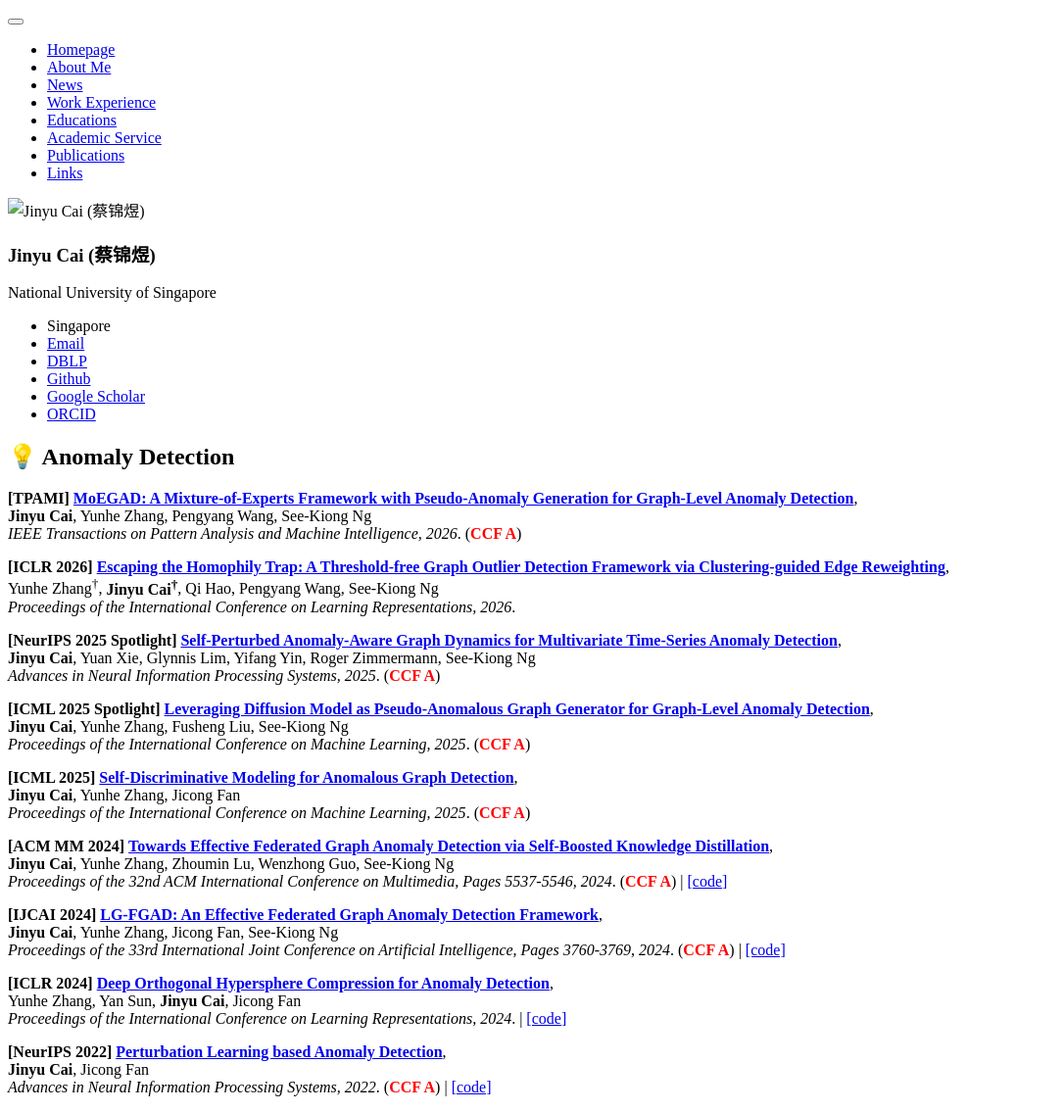
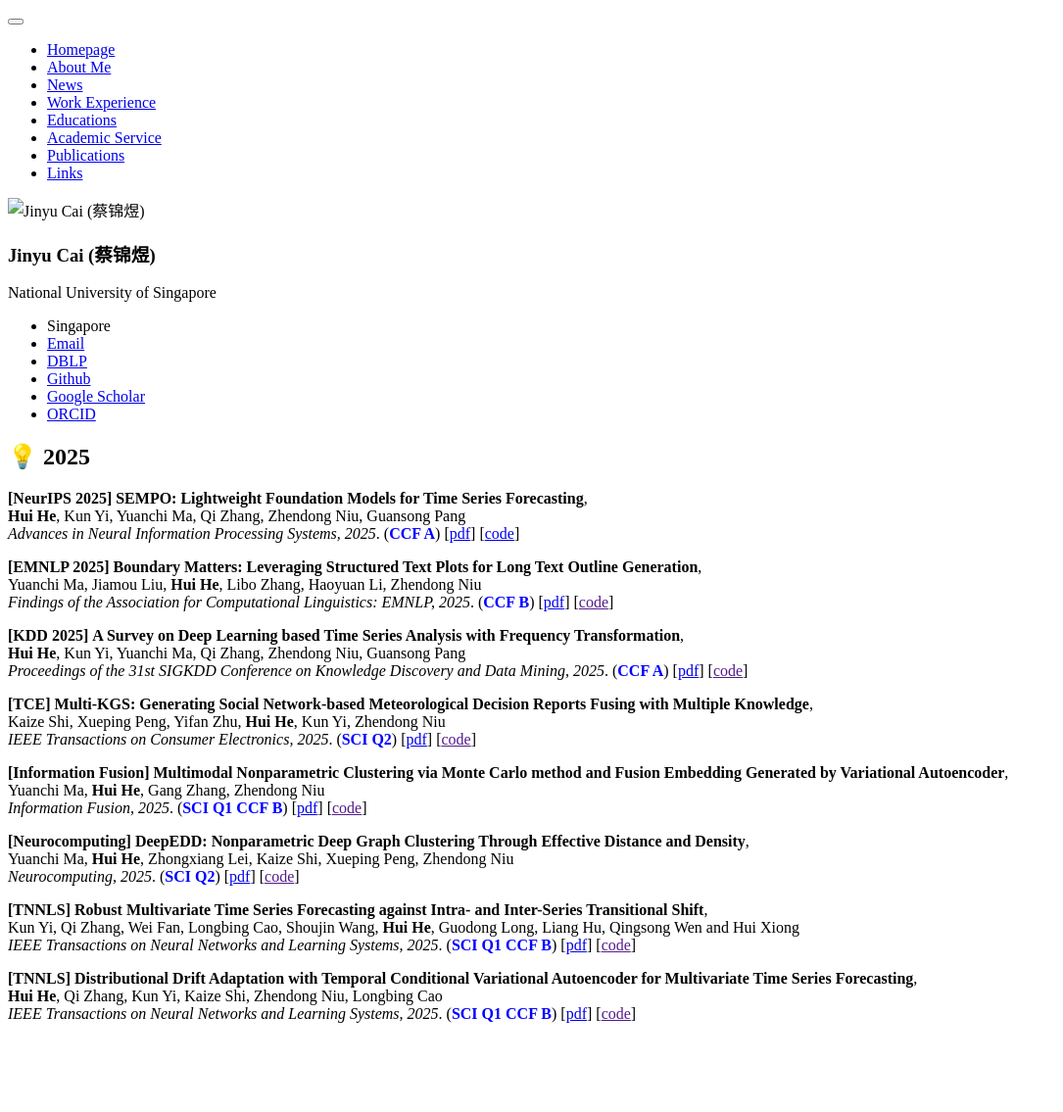
Before and after one commit to hh4ts/huihe.github.io, a Jekyll site: the page built from _pages/publication/AnomalyDetection.md, in a window 1280 px wide. Shown: the whole page at 98% size, without its empty margins (0-1085 px from the left). Built offline with Jekyll 4.4.1, drawn with Linux system fonts in a browser that asks for light colours; our own code applies the rules of GitHub Pages for plain Markdown files; after the commit the page ends 1060 px from its top, so only the background shows below that.

Commit message:
Update AnomalyDetection.md

```diff
--- a/_pages/publication/AnomalyDetection.md
+++ b/_pages/publication/AnomalyDetection.md
@@ -1,46 +1,41 @@
-## 💡 Anomaly Detection
+## 💡 2025
 
-**[TPAMI]**
-**[MoEGAD: A Mixture-of-Experts Framework with Pseudo-Anomaly Generation for Graph-Level Anomaly Detection](https://ieeexplore.ieee.org/document/11303598)**,<br />
-   **Jinyu Cai**, Yunhe Zhang, Pengyang Wang, See-Kiong Ng <br />
-   *IEEE Transactions on Pattern Analysis and Machine Intelligence, 2026*. (<span style="color:red">**CCF A**</span>)
+**[NeurIPS 2025]**
+**SEMPO: Lightweight Foundation Models for Time Series Forecasting**,<br />
+   **Hui He**, Kun Yi, Yuanchi Ma, Qi Zhang, Zhendong Niu, Guansong Pang <br />
+   *Advances in Neural Information Processing Systems, 2025*. (<span style="color:blue">**CCF A**</span>) [[pdf](https://openreview.net/pdf?id=YngHXbJM8g)] [[code](https://github.com/mala-lab/SEMPO)]
 
-**[ICLR 2026]**
-**[Escaping the Homophily Trap: A Threshold-free Graph Outlier Detection Framework via Clustering-guided Edge Reweighting](https://openreview.net/pdf?id=Z8f0whjttd)**,<br />
-   Yunhe Zhang<sup>†</sup>, **Jinyu Cai<sup>†</sup>**, Qi Hao, Pengyang Wang, See-Kiong Ng <br />
-   *Proceedings of the International Conference on Learning Representations, 2026*.
+**[EMNLP 2025]**
+**Boundary Matters: Leveraging Structured Text Plots for Long Text Outline Generation**,<br />
+   Yuanchi Ma, Jiamou Liu, **Hui He**, Libo Zhang, Haoyuan Li, Zhendong Niu <br />
+   *Findings of the Association for Computational Linguistics: EMNLP, 2025*. (<span style="color:blue">**CCF B**</span>) [[pdf](https://aclanthology.org/2025.findings-emnlp.4/)] [[code]()]
 
-**[NeurIPS 2025 Spotlight]**
-**[Self-Perturbed Anomaly-Aware Graph Dynamics for Multivariate Time-Series Anomaly Detection](https://openreview.net/pdf?id=hJJnwcvE2M)**,<br />
-   **Jinyu Cai**, Yuan Xie, Glynnis Lim, Yifang Yin, Roger Zimmermann, See-Kiong Ng <br />
-   *Advances in Neural Information Processing Systems, 2025*. (<span style="color:red">**CCF A**</span>)
+**[KDD 2025]**
+**A Survey on Deep Learning based Time Series Analysis with Frequency Transformation**,<br />
+   **Hui He**, Kun Yi, Yuanchi Ma, Qi Zhang, Zhendong Niu, Guansong Pang <br />
+   *Proceedings of the 31st SIGKDD Conference on Knowledge Discovery and Data Mining, 2025*. (<span style="color:blue">**CCF A**</span>) [[pdf](https://dl.acm.org/doi/10.1145/3711896.3736571)] [[code]()]
 
-**[ICML 2025 Spotlight]**
-**[Leveraging Diffusion Model as Pseudo-Anomalous Graph Generator for Graph-Level Anomaly Detection](https://openreview.net/pdf?id=Zm2M92TZyO)**,<br />
-   **Jinyu Cai**, Yunhe Zhang, Fusheng Liu, See-Kiong Ng <br />
-   *Proceedings of the International Conference on Machine Learning, 2025*. (<span style="color:red">**CCF A**</span>)
+**[TCE]**
+**Multi-KGS: Generating Social Network-based Meteorological Decision Reports Fusing with Multiple Knowledge**,<br />
+   Kaize Shi, Xueping Peng, Yifan Zhu, **Hui He**, Kun Yi, Zhendong Niu <br />
+   *IEEE Transactions on Consumer Electronics, 2025*. (<span style="color:blue">**SCI Q2**</span>) [[pdf](https://ieeexplore.ieee.org/document/11104825)] [[code]()]
 
-**[ICML 2025]**
-**[Self-Discriminative Modeling for Anomalous Graph Detection](https://openreview.net/pdf?id=l9DJGAtoAj)**,<br />
-   **Jinyu Cai**, Yunhe Zhang, Jicong Fan <br />
-   *Proceedings of the International Conference on Machine Learning, 2025*. (<span style="color:red">**CCF A**</span>)
+**[Information Fusion]**
+**Multimodal Nonparametric Clustering via Monte Carlo method and Fusion Embedding Generated by Variational Autoencoder**,<br />
+   Yuanchi Ma, **Hui He**, Gang Zhang, Zhendong Niu <br />
+   *Information Fusion, 2025*. (<span style="color:blue">**SCI Q1 CCF B**</span>) [[pdf](https://www.sciencedirect.com/science/article/abs/pii/S1566253525006840)] [[code]()]
 
-**[ACM MM 2024]**
-**[Towards Effective Federated Graph Anomaly Detection via Self-Boosted Knowledge Distillation](https://dl.acm.org/doi/pdf/10.1145/3664647.3681415)**,<br />
-   **Jinyu Cai**, Yunhe Zhang, Zhoumin Lu, Wenzhong Guo, See-Kiong Ng  <br />
-   *Proceedings of the 32nd ACM International Conference on Multimedia, Pages 5537-5546, 2024*. (<span style="color:red">**CCF A**</span>) \| [\[code\]](https://github.com/wownice333/FGAD)
+**[Neurocomputing]**
+**DeepEDD: Nonparametric Deep Graph Clustering Through Effective Distance and Density**,<br />
+   Yuanchi Ma, **Hui He**, Zhongxiang Lei, Kaize Shi, Xueping Peng, Zhendong Niu <br />
+   *Neurocomputing, 2025*. (<span style="color:blue">**SCI Q2**</span>) [[pdf](https://www.sciencedirect.com/science/article/abs/pii/S0925231225020314?via%3Dihub)] [[code]()]
 
-**[IJCAI 2024]**
-**[LG-FGAD: An Effective Federated Graph Anomaly Detection Framework](https://www.ijcai.org/proceedings/2024/0416.pdf)**,<br />
-   **Jinyu Cai**, Yunhe Zhang, Jicong Fan, See-Kiong Ng  <br />
-   *Proceedings of the 33rd International Joint Conference on Artificial Intelligence, Pages 3760-3769, 2024*. (<span style="color:red">**CCF A**</span>) \| [\[code\]](https://github.com/wownice333/LG-FGAD)
+**[TNNLS]**
+**Robust Multivariate Time Series Forecasting against Intra- and Inter-Series Transitional Shift**,<br />
+   Kun Yi, Qi Zhang, Wei Fan, Longbing Cao, Shoujin Wang, **Hui He**, Guodong Long, Liang Hu, Qingsong Wen and Hui Xiong <br />
+   *IEEE Transactions on Neural Networks and Learning Systems, 2025*. (<span style="color:blue">**SCI Q1 CCF B**</span>) [[pdf](https://ieeexplore.ieee.org/document/11134510)] [[code]()]
 
-**[ICLR 2024]**
-**[Deep Orthogonal Hypersphere Compression for Anomaly Detection](https://openreview.net/pdf?id=cJs4oE4m9Q)**,<br />
-   Yunhe Zhang, Yan Sun, **Jinyu Cai**, Jicong Fan  <br />
-   *Proceedings of the International Conference on Learning Representations, 2024*. \| [\[code\]](https://github.com/wownice333/DOHSC-DO2HSC)
-
-**[NeurIPS 2022]**
-**[Perturbation Learning based Anomaly Detection](https://www.ijcai.org/proceedings/2024/0416.pdf)**,<br />
-   **Jinyu Cai**, Jicong Fan <br />
-   *Advances in Neural Information Processing Systems, 2022*. (<span style="color:red">**CCF A**</span>) \| [\[code\]](https://openreview.net/attachment?id=-Xdts90bWZ3&name=supplementary_material)
+**[TNNLS]**
+**Distributional Drift Adaptation with Temporal Conditional Variational Autoencoder for Multivariate Time Series Forecasting**,<br />
+   **Hui He**, Qi Zhang, Kun Yi, Kaize Shi, Zhendong Niu, Longbing Cao <br />
+   *IEEE Transactions on Neural Networks and Learning Systems, 2025*. (<span style="color:blue">**SCI Q1 CCF B**</span>) [[pdf](https://ieeexplore.ieee.org/document/10509830)] [[code]()]
```
